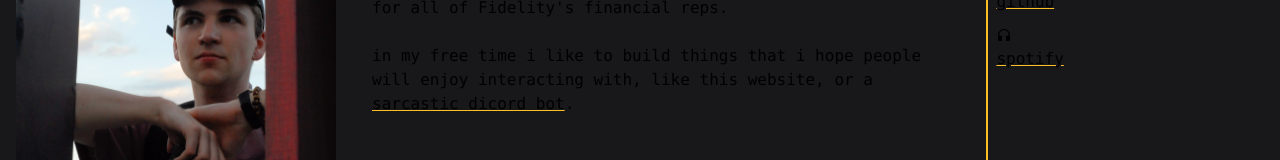
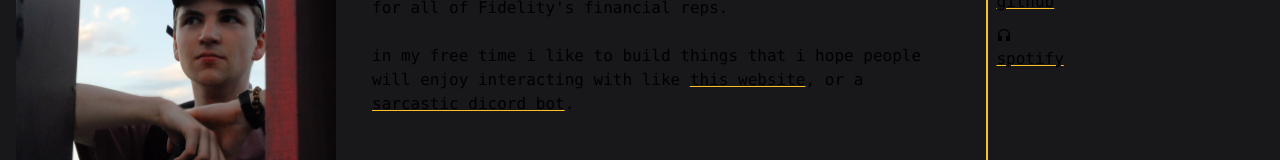
Before and after one commit to JoeGuidoboni/jogu.dev, a Next.js app: page / in a window 1280 px wide. Shown: the part 372-532 px from the top of the page. Built offline with nearby package versions, Linux system fonts and the light colour scheme.

Commit message:
fixed typos

```diff
--- a/src/app/page.tsx
+++ b/src/app/page.tsx
@@ -17,7 +17,7 @@ export default function Home() {
             </h1>
           </div>
           i&apos;m a software engineer with a passion for creating things that
-          help people, and that they enjoy using them.
+          help people, and that they enjoy using.
           <br></br>
           <br></br>i currently work at Fidelity Investments in Compensation Plan
           Management where my team configures compensation plans for all of
@@ -25,7 +25,14 @@ export default function Home() {
           <br></br>
           <br></br>
           in my free time i like to build things that i hope people will enjoy
-          interacting with, like this website, or a{" "}
+          interacting with like {" "}
+          <a
+            className="underline decoration-amber-400"
+            href="https://github.com/JoeGuidoboni/jogu.dev"
+          >
+            this website
+          </a>
+          , or a{" "}
           <a
             className="underline decoration-amber-400"
             href="https://github.com/JoeGuidoboni/umami"
```
